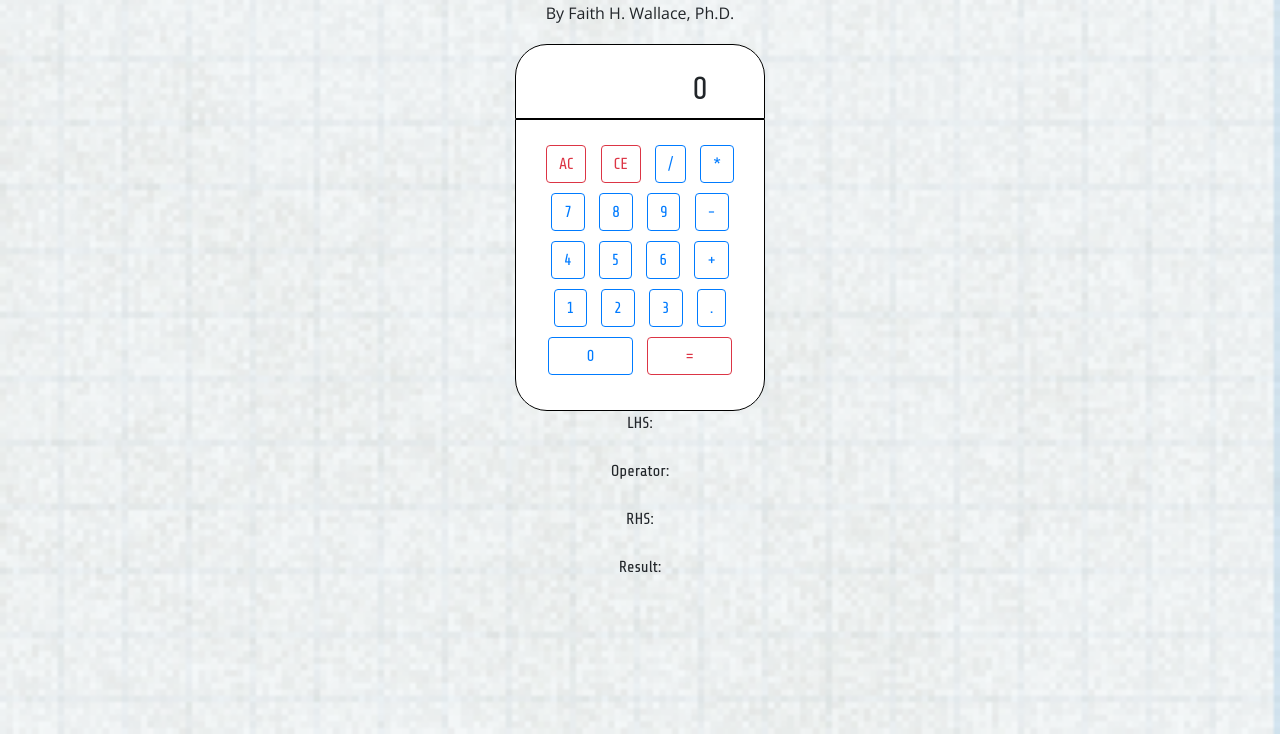
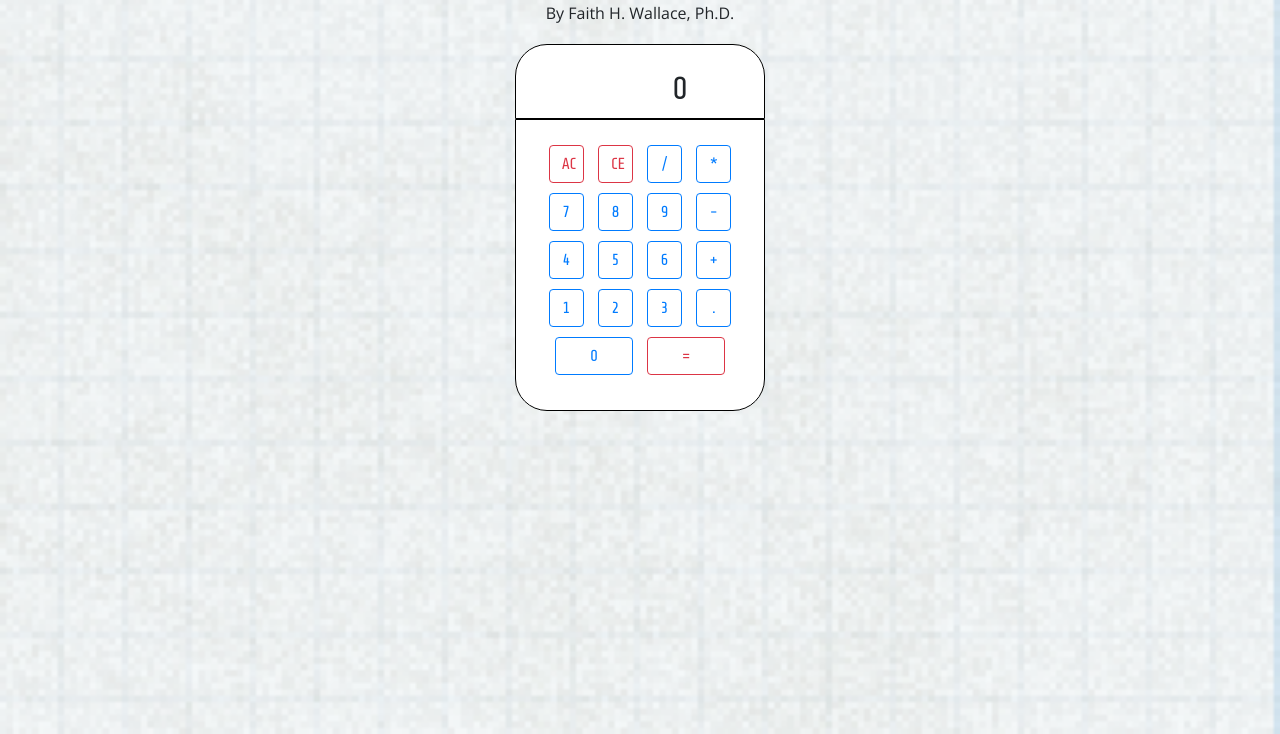
Before and after one commit to fwallacephd/calculator, a plain HTML site: page calculator.html in a window 1280 px wide. Shown: the part 66-800 px from the top of the page. Drawn offline with nearby package versions, Linux system fonts and the light colour scheme.

Commit message:
updated button sizes 032418

```diff
--- a/calculator.css
+++ b/calculator.css
@@ -47,17 +47,15 @@ body {
 
 button {
     margin: 5px;
+    width: 35px;
+    height: auto;
 }
 
 #steps {
-    padding-left: 120px;
+    padding-left: 80px;
     font-size: 2em;
 }
 
-.bigButton1 {
-    width: 85px;
+.bigButton {
+    width: 78px;
 }
-
-.bigButton2 {
-    width: 85px;
-}
--- a/calculator.html
+++ b/calculator.html
@@ -67,14 +67,14 @@
       <button class="btn btn-outline-primary digit">3</button>
       <button class="btn btn-outline-primary operator">.</button>
       <br>
-      <button class="btn btn-outline-primary bigButton1 digit">0</button>
-      <button class="btn btn-outline-danger bigButton2" id="compute">=</button>
+      <button class="btn btn-outline-primary bigButton digit">0</button>
+      <button class="btn btn-outline-danger bigButton" id="compute">=</button>
     </div>
 
-    <label>LHS: </label><p id="lhs"></p>
-    <label>Operator: </label><p id="operator"></p>
-    <label>RHS: </label><p id="rhs"></p>
-    <label>Result: </label><p id="result"></p>
+    <label></label><p id="lhs"></p>
+    <label></label><p id="operator"></p>
+    <label></label><p id="rhs"></p>
+    <label></label><p id="result"></p>
 
 
 </div>
--- a/calculator.js
+++ b/calculator.js
@@ -6,6 +6,7 @@ $(".digit").on("click", function() {
     //Original text + the digit in next line
     var collectDigitLeft = $("#lhs").text() + digitText;
     $("#lhs").text(collectDigitLeft);
+    $("#steps").text(collectDigitLeft);
     if (collectDigitLeft.length === 0) {
       collectDigitLeft = 0;
       console.log(collectDigitLeft);
@@ -15,6 +16,7 @@ $(".digit").on("click", function() {
     //Original text + the digit in line 6
     var collectDigitRight = $("#rhs").text() + digitText;
     $("#rhs").text(collectDigitRight);
+    $("#steps").text(collectDigitRight);
   }
 });
 
@@ -42,6 +44,7 @@ $("#compute").on("click", function(){
     result = leftNumber / rightNumber;
   }
   $("#result").text(result);
+  $("#steps").text(result);
 
   $(".operator").on("click", function(){
     leftNumber = result;
```
